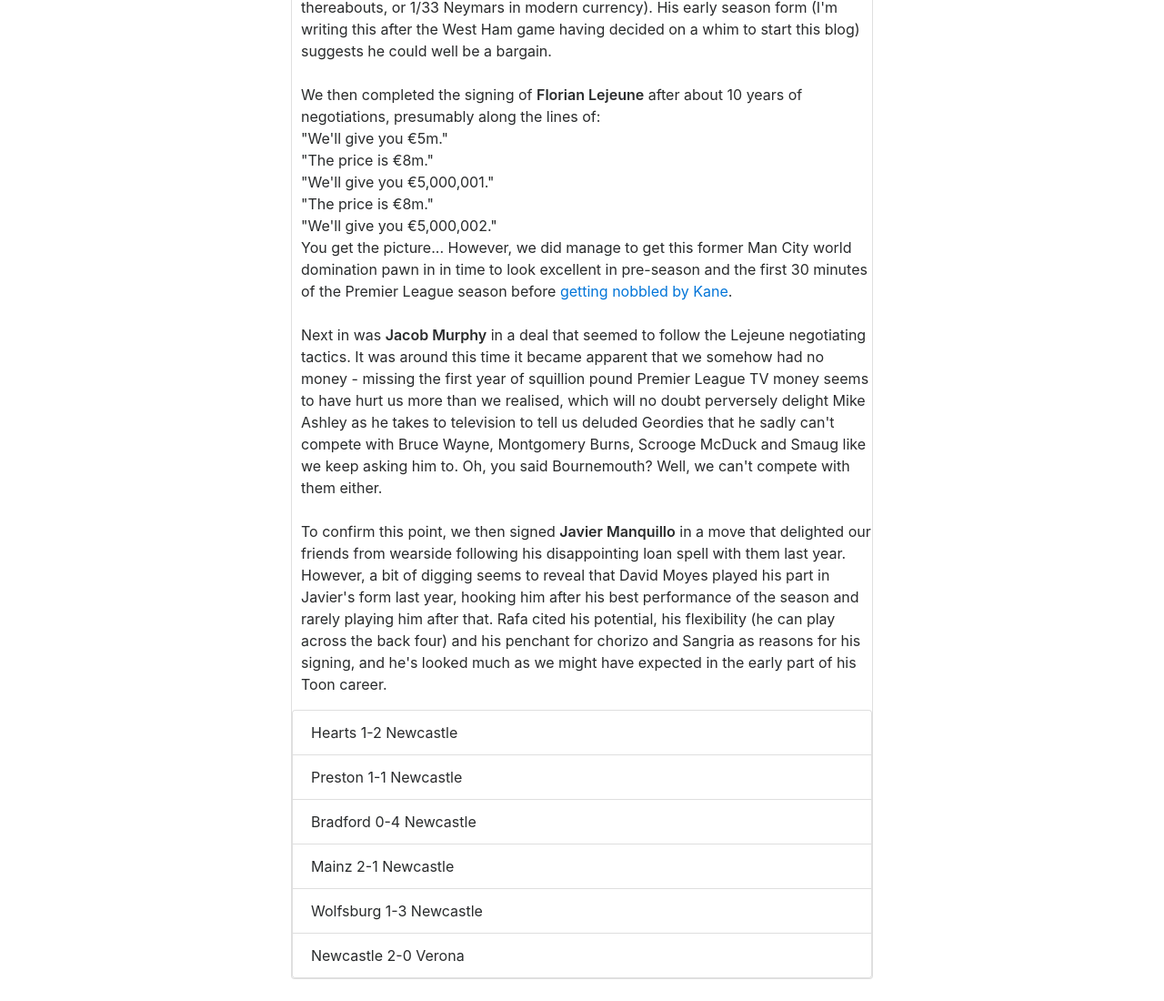
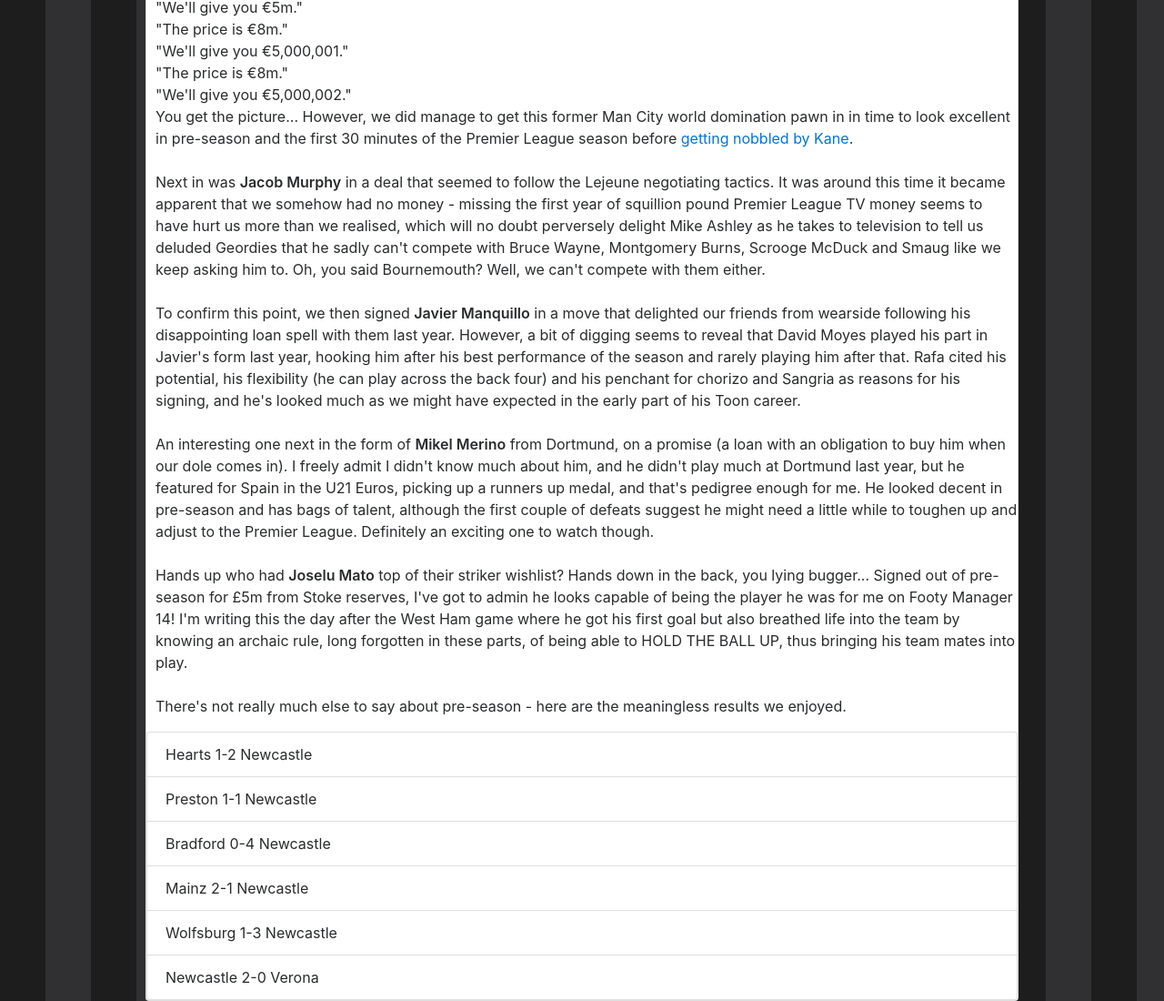
Before and after one commit to aNerdInTheHand/aNerdInTheHand.github.io, a plain HTML site: page nufc/1718/preseason.html in a window 1280 px wide. Shown: the part 425-1525 px from the top of the page at 91% size. Before the commit the page ends 1501 px from the top, so only its background shows below. Drawn offline with nearby package versions, Linux system fonts and the light colour scheme.

Commit message:
homepage styling

```diff
--- a/css/nufc.css
+++ b/css/nufc.css
@@ -32,6 +32,16 @@
 *** team-h/a.html
 **
 */
+.match-report, .match-reports {
+  background-image: repeating-linear-gradient(
+    90deg,
+    #1d1d1d,
+    #1d1d1d 50px,
+    #303032 50px,
+    #303032 100px
+  );
+}
+
 .match-summary {
   font-style: italic;
 }
@@ -85,6 +95,6 @@
 
   .match-reports {
     margin: auto;
-    width: 50%;
+    width: 75%;
   }
 }
--- a/nufc/1718/preseason.html
+++ b/nufc/1718/preseason.html
@@ -28,7 +28,13 @@
       <br>
       Next in was <span class="player-highlight">Jacob Murphy</span> in a deal that seemed to follow the Lejeune negotiating tactics. It was around this time it became apparent that we somehow had no money - missing the first year of squillion pound Premier League TV money seems to have hurt us more than we realised, which will no doubt perversely delight Mike Ashley as he takes to television to tell us deluded Geordies that he sadly can't compete with Bruce Wayne, Montgomery Burns, Scrooge McDuck and Smaug like we keep asking him to. Oh, you said Bournemouth? Well, we can't compete with them either.<br>
       <br>
-      To confirm this point, we then signed <span class="player-highlight">Javier Manquillo</span> in a move that delighted our friends from wearside following his disappointing loan spell with them last year. However, a bit of digging seems to reveal that David Moyes played his part in Javier's form last year, hooking him after his best performance of the season and rarely playing him after that. Rafa cited his potential, his flexibility (he can play across the back four) and his penchant for chorizo and Sangria as reasons for his signing, and he's looked much as we might have expected in the early part of his Toon career.
+      To confirm this point, we then signed <span class="player-highlight">Javier Manquillo</span> in a move that delighted our friends from wearside following his disappointing loan spell with them last year. However, a bit of digging seems to reveal that David Moyes played his part in Javier's form last year, hooking him after his best performance of the season and rarely playing him after that. Rafa cited his potential, his flexibility (he can play across the back four) and his penchant for chorizo and Sangria as reasons for his signing, and he's looked much as we might have expected in the early part of his Toon career.<br>
+      <br>
+      An interesting one next in the form of <span class="player-highlight">Mikel Merino</span> from Dortmund, on a promise (a loan with an obligation to buy him when our dole comes in). I freely admit I didn't know much about him, and he didn't play much at Dortmund last year, but he featured for Spain in the U21 Euros, picking up a runners up medal, and that's pedigree enough for me. He looked decent in pre-season and has bags of talent, although the first couple of defeats suggest he might need a little while to toughen up and adjust to the Premier League. Definitely an exciting one to watch though.<br>
+      <br>
+      Hands up who had <span class="player-highlight">Joselu Mato</span> top of their striker wishlist? Hands down in the back, you lying bugger... Signed out of pre-season for £5m from Stoke reserves, I've got to admin he looks capable of being the player he was for me on Footy Manager 14! I'm writing this the day after the West Ham game where he got his first goal but also breathed life into the team by knowing an archaic rule, long forgotten in these parts, of being able to HOLD THE BALL UP, thus bringing his team mates into play.<br>
+      <br>
+      There's not really much else to say about pre-season - here are the meaningless results we enjoyed.
       </p>
 
       <ul class="list-group">
```
Also changed, not shown: index.html (+3 -3 lines), nufc/1718/matchreports.html (+1 -1 lines).
